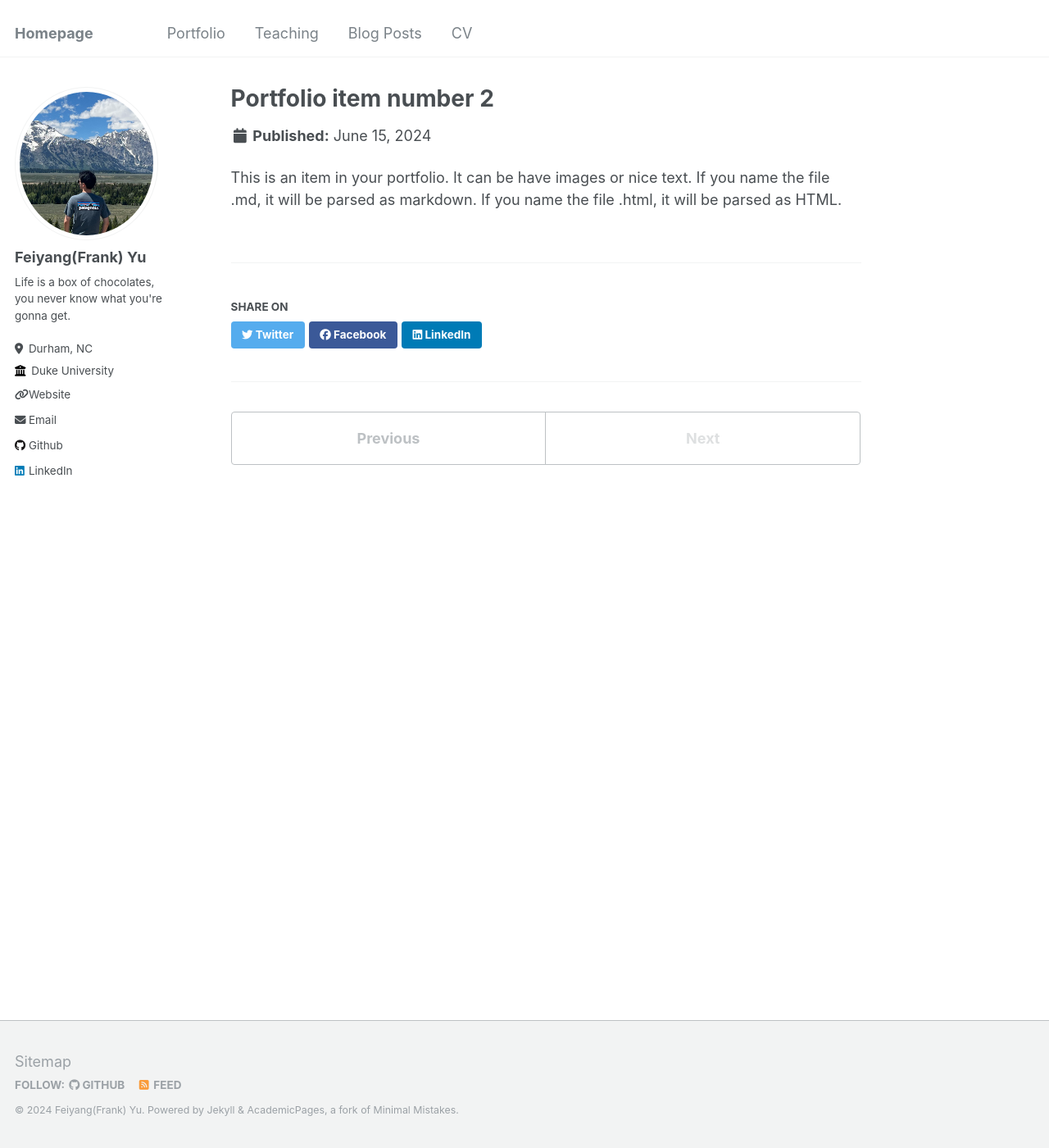
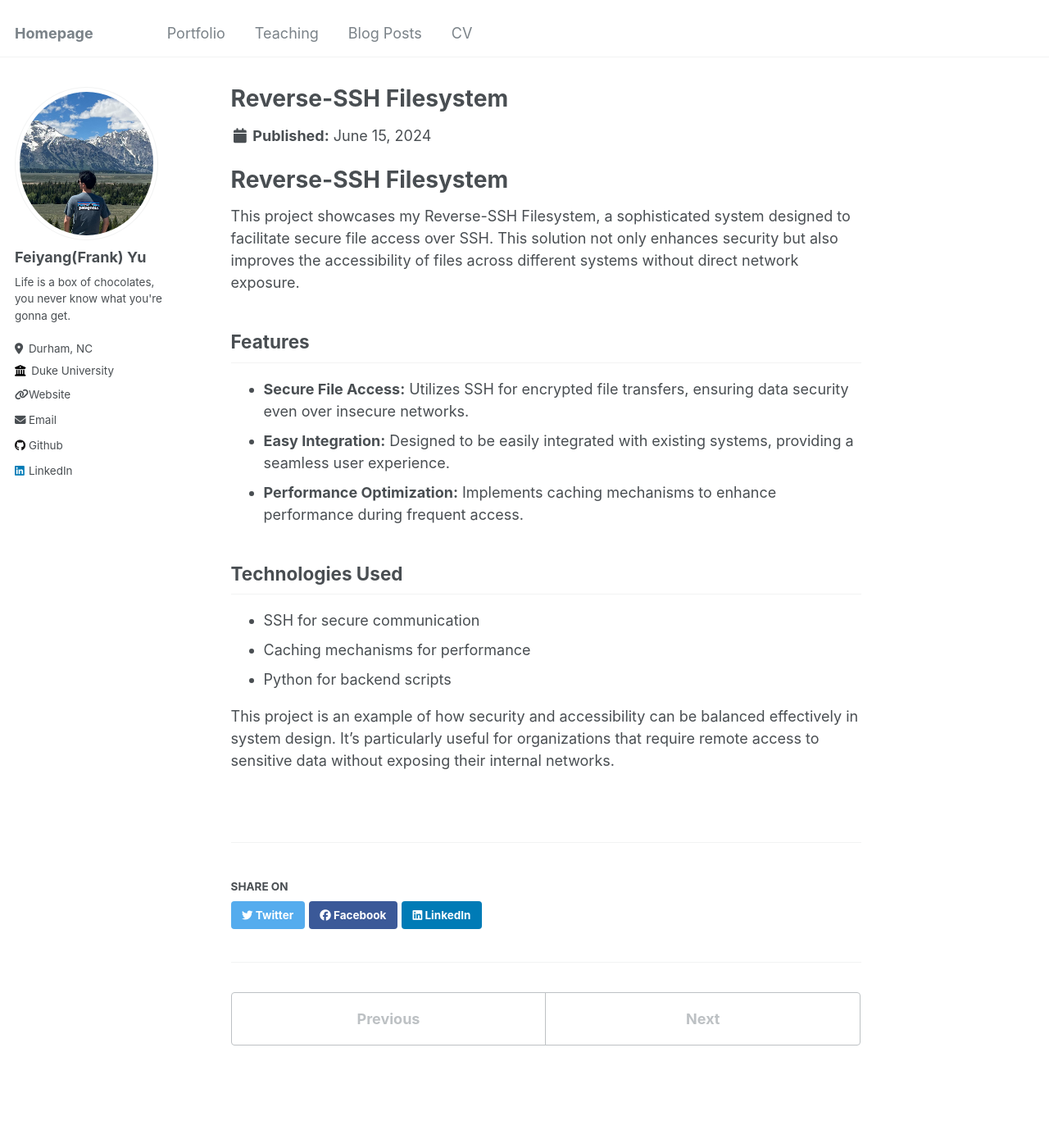
Before and after one commit to Gofeiyang/Gofeiyang.github.io, a Jekyll site: the page built from _portfolio/portfolio-2.md, in a window 1280 px wide and 1400 px high. Shown: the whole window at 82% size. Built offline with Jekyll 4.4.1, drawn with Linux system fonts in a browser that asks for light colours.

Commit message:
add portfolio

```diff
--- a/_portfolio/portfolio-2.html
+++ /dev/null
@@ -1,7 +0,0 @@
----
-title: "Portfolio item number 2"
-excerpt: "Short description of portfolio item number 2 <br/><img src='/images/500x300.png'>"
-collection: portfolio
----
-
-This is an item in your portfolio. It can be have images or nice text. If you name the file .md, it will be parsed as markdown. If you name the file .html, it will be parsed as HTML.
--- /dev/null
+++ b/_portfolio/portfolio-2.md
@@ -0,0 +1,23 @@
+---
+title: "Reverse-SSH Filesystem"
+excerpt: "A detailed exploration of my Reverse-SSH Filesystem project, allowing secure remote file access over SSH.<br/><img src='/images/ssh.jpg' width='500' height='300'>"
+collection: portfolio
+---
+
+# Reverse-SSH Filesystem
+
+This project showcases my Reverse-SSH Filesystem, a sophisticated system designed to facilitate secure file access over SSH. This solution not only enhances security but also improves the accessibility of files across different systems without direct network exposure.
+
+## Features
+
+- **Secure File Access:** Utilizes SSH for encrypted file transfers, ensuring data security even over insecure networks.
+- **Easy Integration:** Designed to be easily integrated with existing systems, providing a seamless user experience.
+- **Performance Optimization:** Implements caching mechanisms to enhance performance during frequent access.
+
+## Technologies Used
+
+- SSH for secure communication
+- Caching mechanisms for performance
+- Python for backend scripts
+
+This project is an example of how security and accessibility can be balanced effectively in system design. It's particularly useful for organizations that require remote access to sensitive data without exposing their internal networks.
```
Also changed, not shown: _portfolio/ portfolio-3.md (added, +31 -0 lines), _portfolio/portfolio-1.md (+19 -3 lines), _portfolio/portfolio-4.md (added, +37 -0 lines), images/hack.png (added), images/raid.jpg (added), images/ssh.jpg (added).
